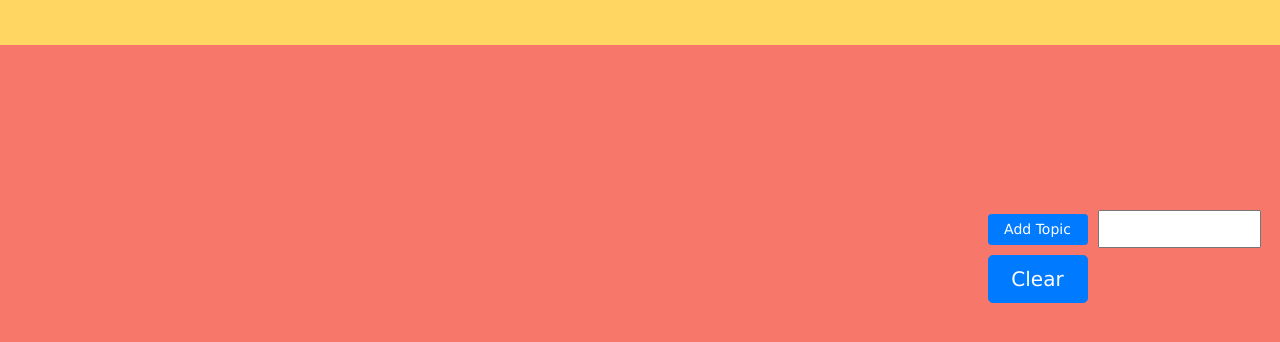
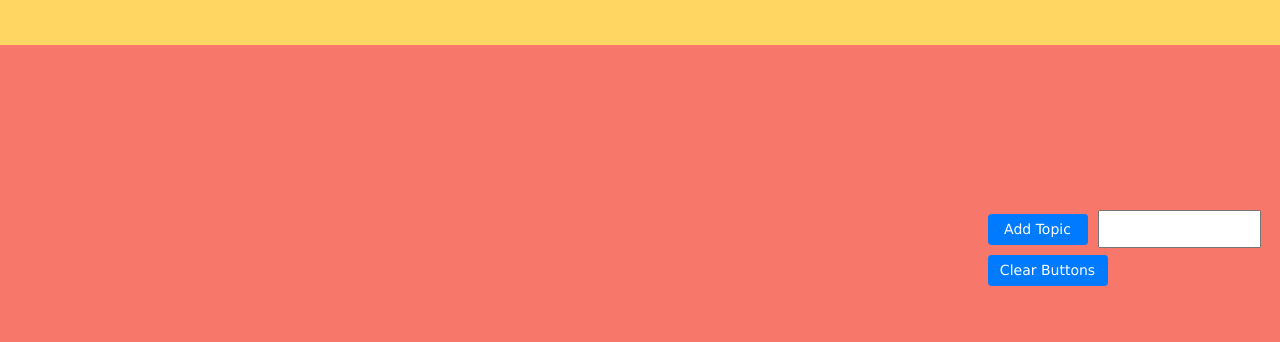
Before and after one commit to wenhaowu27/Giftastic, a plain HTML site: page index.html in a window 1280 px wide. Drawn offline with nearby package versions, Linux system fonts and the light colour scheme; a web font is replaced by a local one.

Commit message:
Add files via upload

```diff
--- a/index.html
+++ b/index.html
@@ -28,7 +28,7 @@
     <form id="addButtonFrom">
       <button id="add-gif" type="button" class="btn btn-primary btn-sm">Add Topic</button>
       <input type="text" id="gif-input" style="width: 55%">
-      <button id="reset" type="button" class="btn btn-primary btn-lg">Clear</button>
+      <button id="reset" type="button" class="btn btn-primary btn-sm" style="width: 120px; font-size: 14px">Clear Buttons</button>
       </form>
 
 
```
